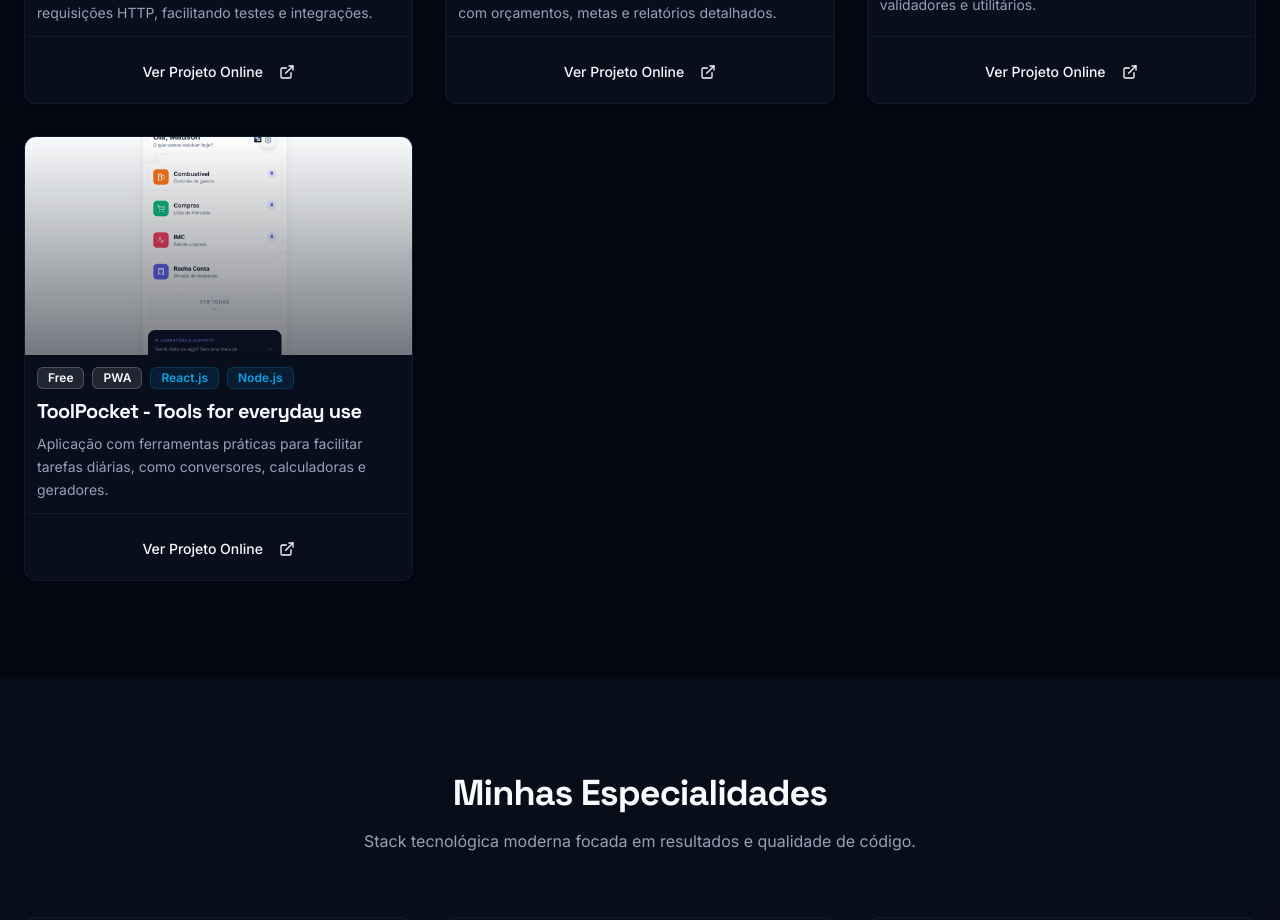
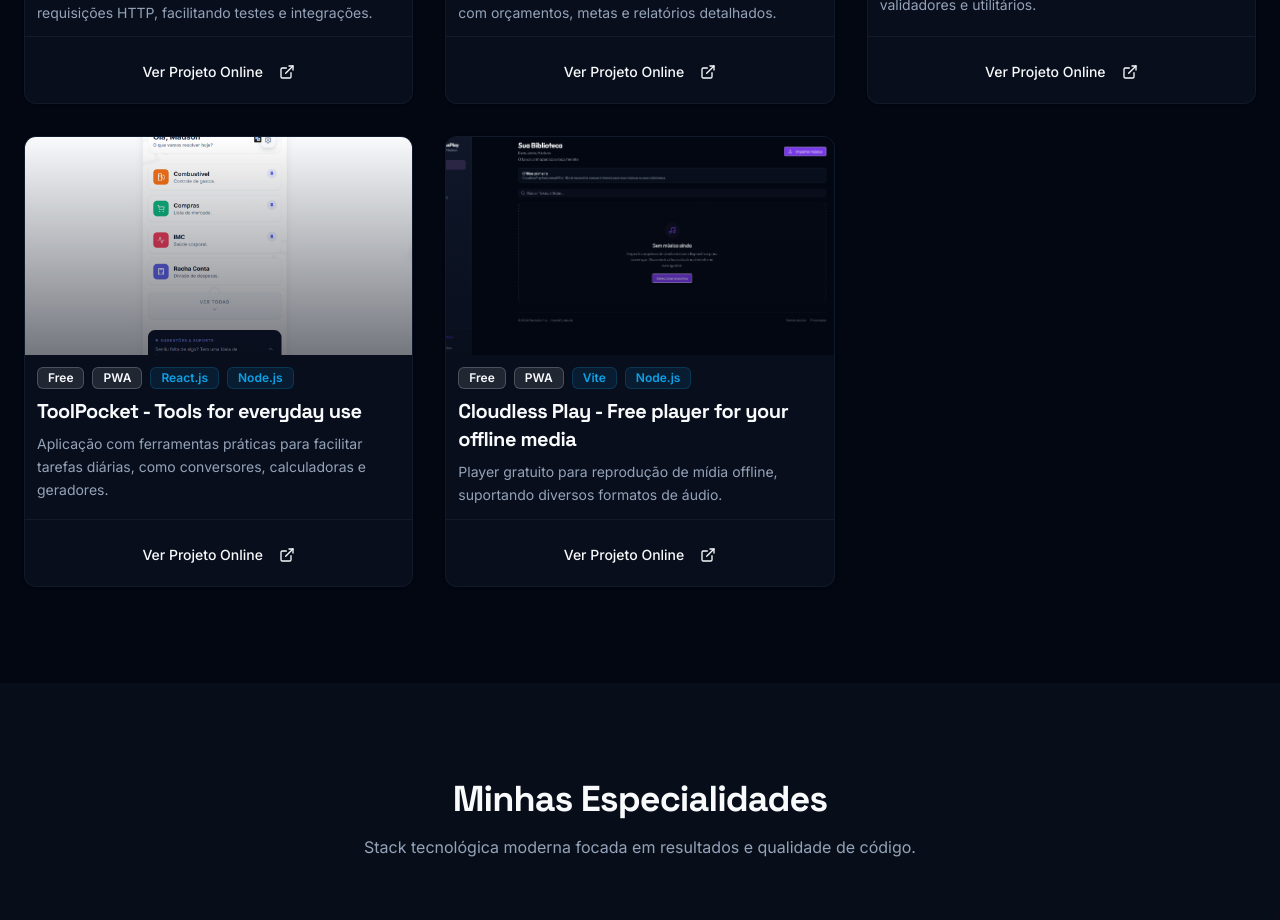
Before and after one commit to daquadra/mscodify, a Next.js app: page / in a window 1280 px wide. Shown: the part 1380-2300 px from the top of the page. Built offline with nearby package versions, Linux system fonts and the light colour scheme; no server answers.

Commit message:
Refactor code structure for improved readability and maintainability

```diff
--- a/data/projects.ts
+++ b/data/projects.ts
@@ -42,5 +42,14 @@ export const projects: Project[] = [
     tags: ["React.js", "Node.js"],
     badges: ["Free", "PWA"],
     link: "https://toolpocket.mscodify.dev.br/",
+  },
+    {
+    title: "Cloudless Play - Free player for your offline media",
+    description:
+      "Player gratuito para reprodução de mídia offline, suportando diversos formatos de áudio.",
+    image: "/generated_images/banner_cloudless-player.png",
+    tags: ["Vite", "Node.js"],
+    badges: ["Free", "PWA"],
+    link: "https://cloudless-play.mscodify.dev.br/",
   }
 ];
```
Also changed, not shown: public/generated_images/banner_cloudless-player.png (added).
